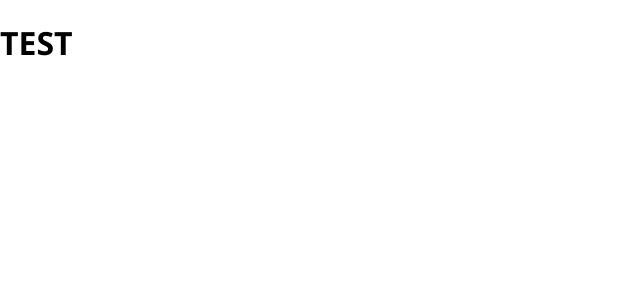
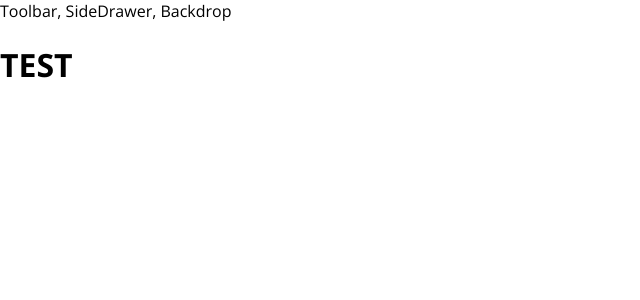
Before and after one commit to dtonal/BurgerBuilder, a React (Create React App) app: page / in a window 1280 px wide. Shown: the top 300 px of the page, without its empty margins (0-640 px from the left). Built offline with nearby package versions, Linux system fonts and the light colour scheme.

Commit message:
added simple layout component

```diff
--- a/src/App.js
+++ b/src/App.js
@@ -1,12 +1,13 @@
 import React, { Component } from 'react';
 import './App.css';
+import Layout from '../src/components/Layout/Layout';
 
 class App extends Component {
   render() {
     return (
-      <div>
+      <Layout>
         <h1>TEST</h1>
-      </div>
+      </Layout>
     );
   }
 }
--- /dev/null
+++ b/src/components/Layout/Layout.js
@@ -0,0 +1,12 @@
+import React from 'react';
+
+const layout = (props) => (
+    <>
+        <div>Toolbar, SideDrawer, Backdrop</div>
+        <main>
+            {props.children}
+        </main>
+    </>
+);
+
+export default layout;
```
